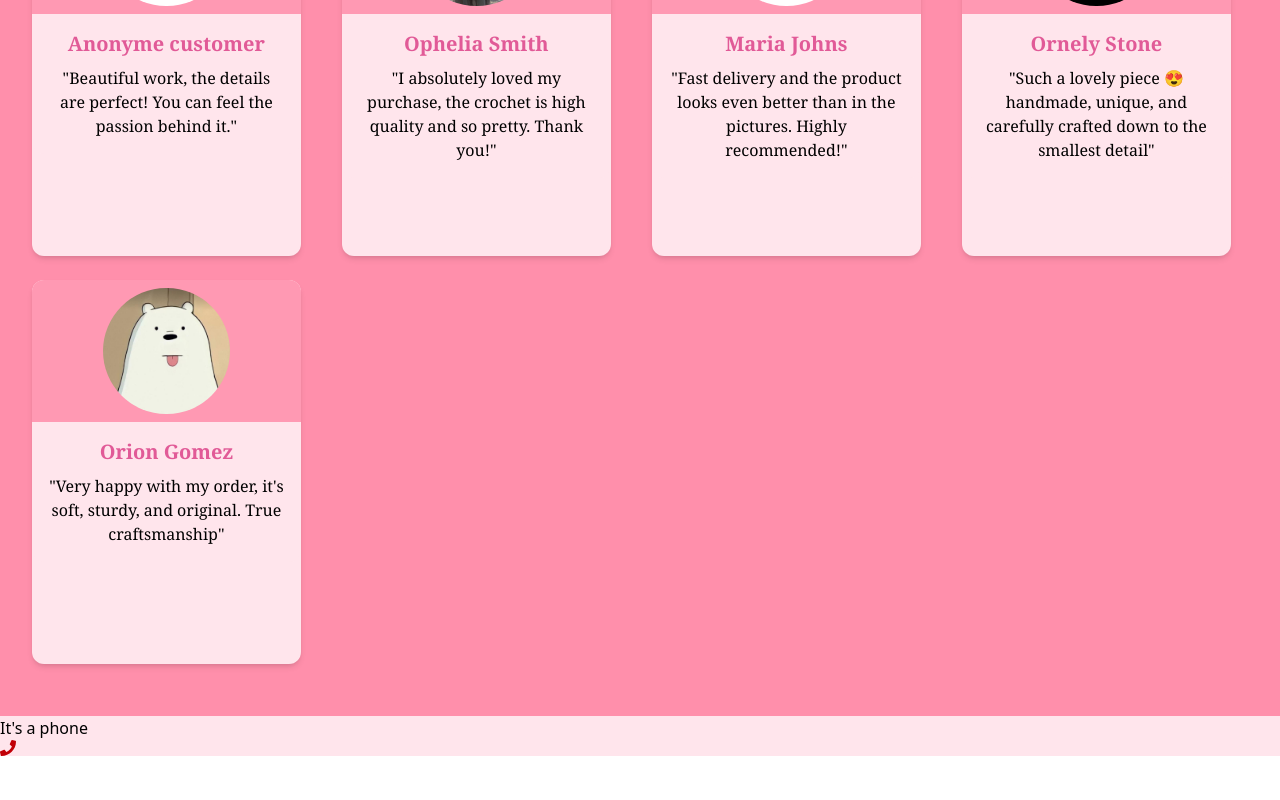
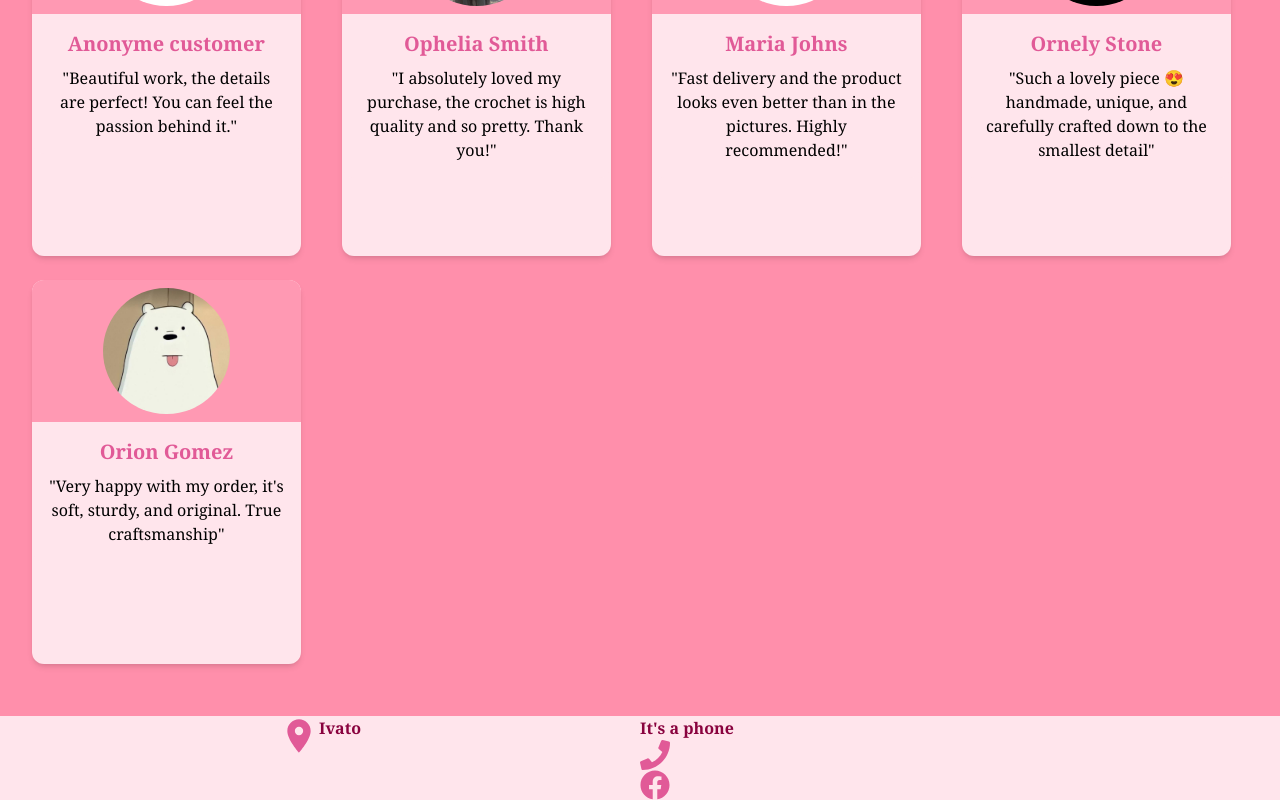
Before and after one commit to Mayah8124/RATSIMAZOA-Tapestry-Art, a React (Vite) app: page / in a window 1280 px wide. Shown: the part 2388-3188 px from the top of the page. Before the commit the page ends 3144 px from the top, so only its background shows below. Built offline with nearby package versions, Linux system fonts and the light colour scheme.

Commit message:
feat: add contact field

```diff
--- a/src/pages/Contact.jsx
+++ b/src/pages/Contact.jsx
@@ -1,16 +1,30 @@
-import { FaPhone } from "react-icons/fa"
+import { FaPhone, FaFacebook } from "react-icons/fa"
+import { MdLocationOn } from "react-icons/md"
 
 export default function Contact() {
     return (
-        <div className="bg-fourth-color grid grid-cols-2">
-            <div className="text-left">
+        <div className="bg-fourth-color grid grid-cols-2 text-title-primary font-semibold font-serif">
+            <div className="text-left ">
                 {/* react icon Localisation "where to find use" */}
-                <h1>It's a phone
-                    <FaPhone className="text-red-700"/>
+                <h1 className="flex flex-row-reverse justify-center">
+                    <span>
+                        Ivato
+                    </span>
+                    <MdLocationOn className="text-title-secondary text-[40px]"/>
+                </h1>
+                <h1>
+
                 </h1>
             </div>
             <div className="">
                 {/* cellphone and facebook account add link */}
+                <h1>
+                    It's a phone
+                    <FaPhone className="text-title-secondary text-[30px]"/>
+                </h1>
+                <h1>
+                    <FaFacebook className="text-title-secondary text-[30px]"/>
+                </h1>
             </div>
         </div>
     )
```
